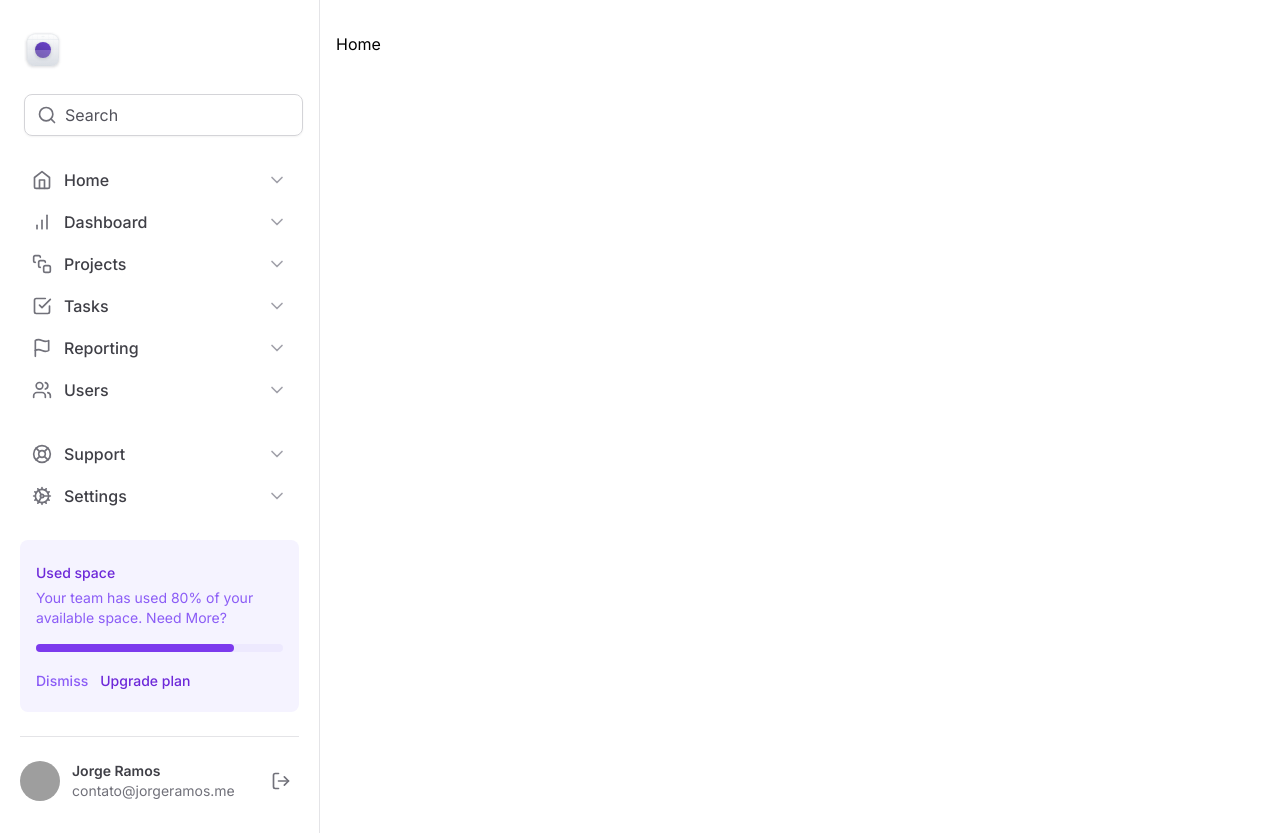
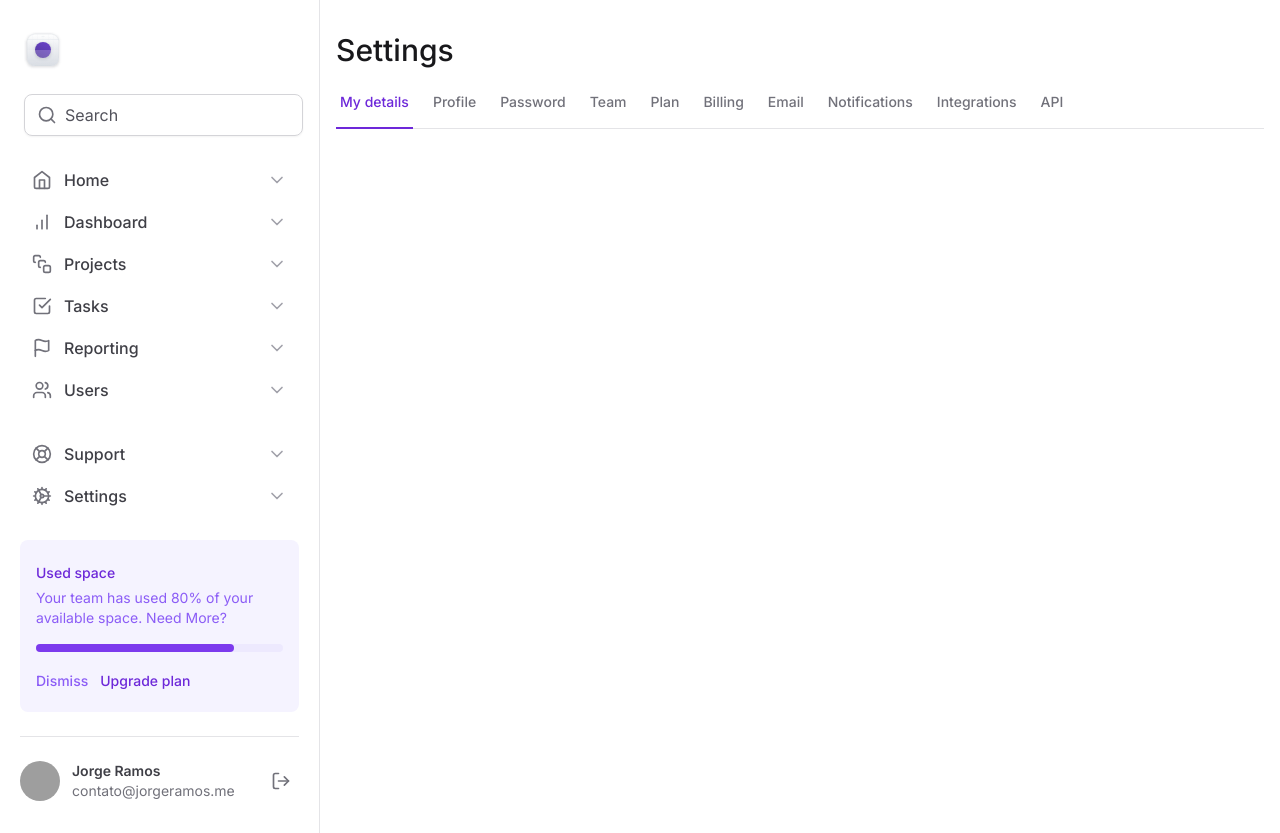
Before and after one commit to jorginhodev/masterizando-o-tailwind, a Next.js app: page / in a window 1280 px wide. Built offline with nearby package versions, Linux system fonts and the light colour scheme; grey boxes are pictures that could not be loaded.

Commit message:
feat: add SettingsTabs on Home page

```diff
--- a/src/app/layout.tsx
+++ b/src/app/layout.tsx
@@ -18,7 +18,7 @@ export default function RootLayout({
   children: React.ReactNode
 }) {
   return (
-    <html lang="en">
+    <html lang="en" className="antialiased">
       <body className={inter.className}>
         <div className="grid-cols-app grid min-h-screen">
           <Sidebar />
--- a/src/app/page.tsx
+++ b/src/app/page.tsx
@@ -1,3 +1,11 @@
+import { SettingsTabs } from '@/components/settings-tabs'
+
 export default function Home() {
-  return <h1>Home</h1>
+  return (
+    <>
+      <h1 className="text-3xl font-medium text-zinc-900">Settings</h1>
+
+      <SettingsTabs />
+    </>
+  )
 }
```
